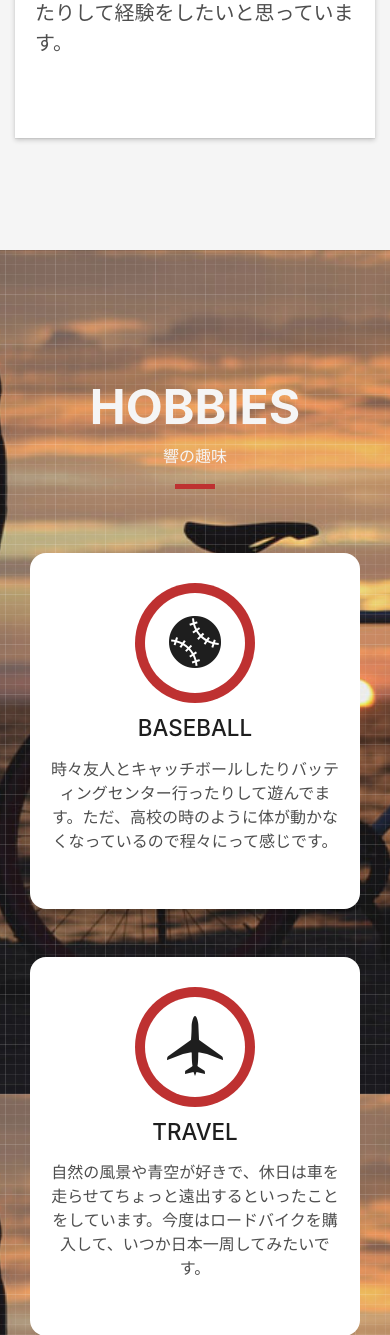
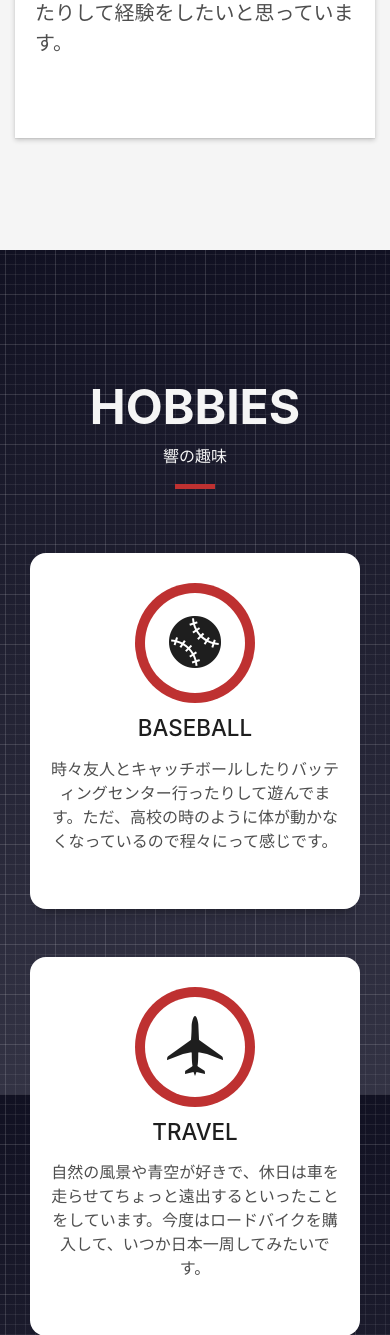
Before and after one commit to hibiki-kudo/portfolio, a Django app: page / in a window 390 px wide. Shown: the part 2145-3480 px from the top of the page. Run offline with Django 3.2, Linux system fonts and the light colour scheme; some libraries are stand-ins or nearby versions; some web fonts are replaced.

Commit message:
プロダクトの準備(一旦終了)
アニメーション・フォントが残ってる

```diff
--- a/static/css/style-red.css
+++ b/static/css/style-red.css
@@ -1298,7 +1298,7 @@ footer .credits a {
 */
 
     background-color: #434343;
-    background-image:linear-gradient(#5480D3, #3256A7);
+    background-image:linear-gradient(#112, #334);
 
 
   }
--- a/templates/base.html
+++ b/templates/base.html
@@ -219,13 +219,15 @@ $('#submit-button').on('click', function() {
 $(document).ready(function(){
     var windowWidth = $(window).width();
 
+    if(windowWidth <= 768){
+        $("section.bg-image").removeAttr('style');
+    }
 
-
-    if(navigator.userAgent.indexOf('iPhone') > 0 || navigator.userAgent.indexOf('iPad') == 0 || navigator.userAgent.indexOf('iPod') > 0 || navigator.userAgent.indexOf('Android') > 0){
+    <!--if(navigator.userAgent.indexOf('iPhone') > 0 || navigator.userAgent.indexOf('iPad') == 0 || navigator.userAgent.indexOf('iPod') > 0 || navigator.userAgent.indexOf('Android') > 0){-->
         <!--$(".bg-image").removeAttr('style');-->
         <!--$(".bg-image").addClass('bg-image-responsive');-->
         <!--$(".bg-image-responsive").removeClass('bg-image');-->
-    }
+    <!--}-->
 });
 
 
```
